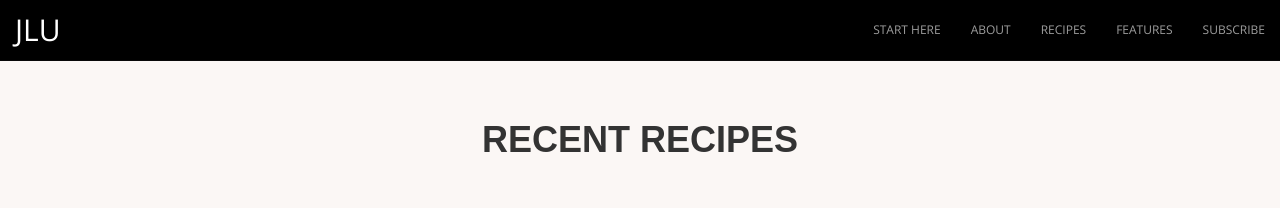
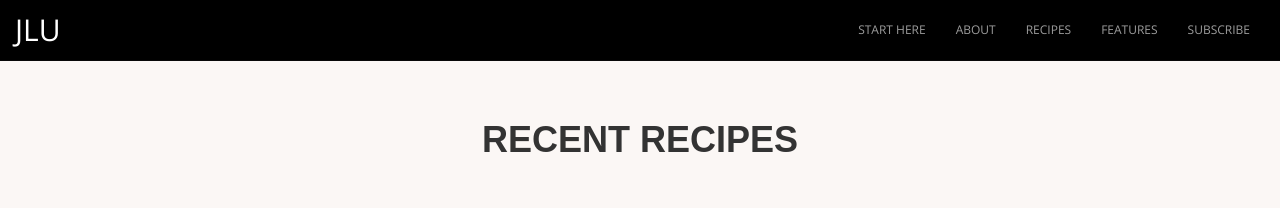
Before and after one commit to jluw7/jluw7.github.io, a Jekyll site: the page built from index.html, in a window 1280 px wide. Shown: the top 208 px of the page. Built offline with Jekyll 4.4.1, drawn with Linux system fonts in a browser that asks for light colours.

Commit message:
uploading

```diff
--- a/_layouts/default.html
+++ b/_layouts/default.html
@@ -1,32 +1,31 @@
 <!DOCTYPE html>
-<html>
+<html lang="en">
 <head>
-    <meta charset="UTF-8" />
     <title>{{ page.title }}</title>
     <meta name="description" content="LULU's Food Journey.">
-    <link rel="stylesheet" href="https://maxcdn.bootstrapcdn.com/bootstrap/3.3.6/css/bootstrap.min.css"/>
+    <meta charset="UTF-8" />
+    <meta name="viewport" content="width=device-width, initial-scale=1">
+    <link rel="stylesheet" href="https://maxcdn.bootstrapcdn.com/bootstrap/3.4.0/css/bootstrap.min.css"/>
+    <script src="https://ajax.googleapis.com/ajax/libs/jquery/3.4.1/jquery.min.js"></script>
+    <script src="https://maxcdn.bootstrapcdn.com/bootstrap/3.4.0/js/bootstrap.min.js"></script>
     <link href="/main.css" type="text/css" rel="stylesheet">
     <link href="https://fonts.googleapis.com/css?family=Open+Sans:400,700&display=swap" rel="stylesheet">
-    <link href="https://fonts.googleapis.com/icon?family=Material+Icons"
-      rel="stylesheet">
-    <link href="https://fonts.googleapis.com/icon?family=Material+Icons"
-      rel="stylesheet">
 </head>
 <body>
 <!--header-->
 <div class="main-container">
   <header>
     <nav class="navbar navbar-inverse navbar-fixed-top">
-      <div class="nav-wrapper">
+      <div class="container-fluid">
         <div class="navbar-header">
-          <button type="button" class="navbar-toggle" data-toggle="collapse" data-target=".navbar-collapse">
+          <button type="button" class="navbar-toggle" data-toggle="collapse" data-target="#myNavbar">
             <span class="icon-bar"></span>
             <span class="icon-bar"></span>
             <span class="icon-bar"></span>
           </button>
           <a class="navbar-brand left" href="/">JLU</a>
         </div>
-        <div class="collapse navbar-collapse">
+        <div class="collapse navbar-collapse" id="myNavbar">
           <ul class="nav navbar-nav right">
             <li><a href="/start-here">START HERE</a></li>
             <li><a href="/about">ABOUT</a></li>
--- a/_layouts/recipe.html
+++ b/_layouts/recipe.html
@@ -3,6 +3,7 @@
 <head>
     <meta charset="UTF-8" />
     <title>{{ page.title }}</title>
+    <meta name="viewport" content="width=device-width, initial-scale=1">
     <meta name="description" content="LULU's Food Journey.">
     <link rel="stylesheet" href="https://maxcdn.bootstrapcdn.com/bootstrap/3.3.6/css/bootstrap.min.css"/>
     <link href="/main.css" type="text/css" rel="stylesheet">
```
Also changed, not shown: 1 other file.
